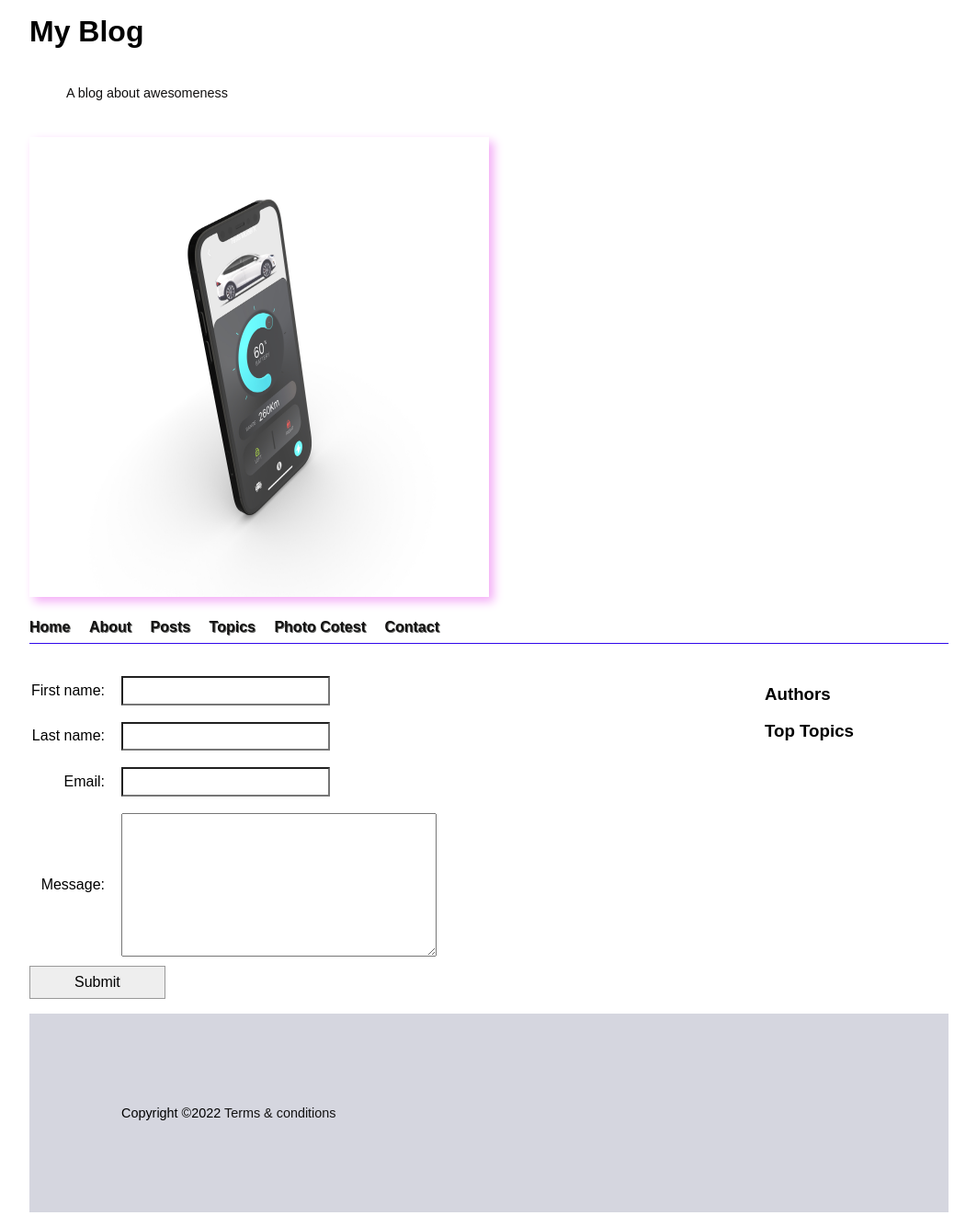
After one commit to Ranaal-suffi/mysite-rana, a Django app: page /contact/ in a window 1280 px wide. The commit adds this page. Shown: the whole page at 92% size, without its empty margins (108-1171 px from the left). Run offline with Django 4.2, Linux system fonts and the light colour scheme; data that the repository does not hold is empty; some libraries are stand-ins or nearby versions; some web fonts are replaced.

Commit message:
new version

```diff
--- a/blog/models.py
+++ b/blog/models.py
@@ -5,6 +5,7 @@ from django.utils import timezone
 from django.contrib.auth import get_user_model
 #from django.db.models import Count
 from django.urls import reverse
+from ckeditor_uploader.fields import RichTextUploadingField
 
 
 # Create your models here.
@@ -67,6 +68,11 @@ class Post(models.Model):
         unique_for_date='published', # Slug is unique for publication date
         blank = False,
     )
+    banner = models.ImageField(
+        blank=True,
+        null=True,
+        help_text='A banner image for the post'
+    )
     author = models.ForeignKey(
         settings.AUTH_USER_MODEL, #The Django auth user model
         on_delete=models.PROTECT, # Prevent posts from being deleted
@@ -84,7 +90,8 @@ class Post(models.Model):
         Topic,
         related_name='blog_posts'
     )
-    content = models.TextField()
+
+    content = RichTextUploadingField()
     published = models.DateTimeField(
         null=True,
         blank=True,
@@ -93,6 +100,7 @@ class Post(models.Model):
     created = models.DateTimeField(auto_now_add=True)  # Sets on create
     updated = models.DateTimeField(auto_now=True)  # Updates on each save
     objects = PostQuerySet.as_manager()
+
     def __str__(self):
         return str(self.title)
     def publish(self):
@@ -136,6 +144,34 @@ class Comment(models.Model):
     def __str__(self):
         return str(self.content)
 
+
+class Contact(models.Model):
+    first_name = models.CharField(max_length=50)
+    last_name = models.CharField(max_length=50)
+    email = models.EmailField()
+    message = models.TextField()
+    submitted = models.DateTimeField(
+        null=True,
+        blank=True,
+        help_text ='The date & time this artiicle was published',)
+    #submitted = models.DateTimeField(auto_now_add=True)
+
+    #class Meta:
+        #ordering = ['-submitted']
+
+    def __str__(self):
+        return f'{self.submitted.date()}: {self.email}'
+class PhotoContest(models.Model):
+    first_name = models.CharField(max_length=50)
+    last_name = models.CharField(max_length=50)
+    email = models.EmailField()
+    banner = models.ImageField(
+        blank=True,
+        null=True,
+        help_text='A banner image for the contest')
+    submitted = models.DateTimeField(auto_now_add=True)
+    def __str__(self):
+        return f'{self.submitted.date()}: {self.email}'
 class Meta:
     """Missing"""
-    ordering = ['name','-created']
+    ordering = ['name','-created','-submitted']
--- a/blog/static/blog/base.css
+++ b/blog/static/blog/base.css
@@ -1,15 +1,12 @@
 html {
-  height: 100%;
-  width: 100%; /* Use whole height of browser */
+  height: 100%; /* Use whole height of browser */
 }
 body {
-  display: grid;  /* Use CSS grid */
+  margin: 0;
+  height: 100%;
+  min-height: 100%;  /* Full height */
+  padding: 0;
   font-family: Arial, Helvetica, sans-serif;
-  grid-template-rows: auto auto 1fr auto;  /* Sticky footer */
-  margin: 0 auto;  /* Centers the page */
-  max-width: 1000px;  /* Set max width */
-  min-height: 100%;  /* Full height */
-  padding: 1rem;
 }
 body .wrapper {
   display: grid;  /* Use CSS grid */
@@ -35,7 +32,8 @@ body .wrapper {
   background: #bdfcb3;
   color: #355430;
 }
-  /*
+/*...*/
+/*
    * Style the <a> tags. Have a consistent colour for both visited
    * and unvisited links. Show underline on hover only.
    */
@@ -195,3 +193,7 @@ form .errorlist {
   padding: 0 0 0 1.5em;
   margin: 0;
 }
+p{
+  display: block;
+  margin: 0 auto;
+}
--- a/blog/templates/blog/base.html
+++ b/blog/templates/blog/base.html
@@ -33,7 +33,8 @@
                 <li><a href="{% url "about" %}">About</a></li>
                 <li><a href="{% url "post-list" %}">Posts</a></li>
                 <li><a href="{% url "topic-list"%}">Topics</a></li>
-                <li><a href="#">Contact</a></li>
+                <li><a href="{% url "photo-contest"%}">Photo Cotest</a></li>
+                <li><a href="{% url "contact" %}">Contact</a></li>
             </ul>
         </nav>
         <main id="main-content">
@@ -71,5 +72,6 @@
             <a href="{% url "terms-and-conditions" %}">Terms & conditions</a>
           </div>
         </footer>
+        </div>
     </body>
 </html>
--- /dev/null
+++ b/blog/templates/blog/contact_form.html
@@ -0,0 +1,17 @@
+{# blog/templates/blog/contact_form.html #}
+
+{% extends "blog/base.html" %}
+
+{% block page_title %}Contact{% endblock %}
+
+
+{% block main %}
+
+<form method="post">
+  {% csrf_token %}
+  <table>
+    {{ form.as_table }}
+  </table>
+  <button type="submit">Submit</button>
+</form>
+{% endblock %}
--- a/blog/templates/blog/form_example.html
+++ b/blog/templates/blog/form_example.html
@@ -3,7 +3,7 @@
 {% block main %}
 <h1>Form example</h1>
 
-<form action="" method="post" novalidate>
+<form action="" method="post"novalidate>
     {% csrf_token %}
     <table>
       {{ form.as_table }}
--- a/blog/templates/blog/post_detail.html
+++ b/blog/templates/blog/post_detail.html
@@ -12,6 +12,9 @@
     {% endfor %}
   </span>
 
-  <section class="content">{{ post.content|linebreaks }}</section>
+  <section class="content">{{ post.content|safe|linebreaks }}</section>
 </article>
+{% if post.banner %}
+    <img src="{{ post.banner.url }}" width="100%" alt="Banner image">
+  {% endif %}
 {% endblock %}
--- a/blog/templates/blog/post_preview.html
+++ b/blog/templates/blog/post_preview.html
@@ -2,7 +2,7 @@
     <h2>{{ post.title }}</h2>
     <time>{{ post.published }}</time>
     <section class="teaser">
-      {{ post.content|truncatewords:20 }}
+      {{ post.content|striptags|truncatewords:20 }}
     </section>
     <p><a href="{{ post.get_absolute_url }}">Read more &rarr; </a></p>
     </article>
--- a/blog/views.py
+++ b/blog/views.py
@@ -6,6 +6,7 @@ from django.views.generic import DetailView, ListView
 from django.views.generic.base import TemplateView
 from . import forms, models
 from django.views.generic import DetailView, FormView, ListView
+from django.views.generic import DetailView, CreateView, FormView, ListView
 from django.urls import reverse_lazy
 from django.contrib import messages
 
@@ -123,10 +124,23 @@ def form_example(request):
 
     # Return if either an invalid POST or a GET
     return render(request, 'blog/form_example.html', context={'form': form})
-class FormViewExample(FormView):
-    template_name = 'blog/form_example.html'
-    form_class = forms.ExampleSignupForm
+class ContactFormView(CreateView):
+    model = models.Contact
     success_url = reverse_lazy('home')
+    fields = [
+        'first_name',
+        'last_name',
+        'email',
+        'message',
+    ]
+
+    def form_valid(self, form):
+        messages.add_message(
+            self.request,
+            messages.SUCCESS,
+            'Thank you! Your message has been sent.'
+        )
+        return super().form_valid(form)
 
 class FormViewExample(FormView):
     template_name = 'blog/form_example.html'
@@ -142,3 +156,22 @@ class FormViewExample(FormView):
         )
         # Continue with default behaviour
         return super().form_valid(form)
+
+class PhotoContestView(CreateView):
+    model = models.PhotoContest
+    template_name = 'blog/photocontest_form.html'
+    success_url = reverse_lazy('home')
+    fields = [
+        'first_name',
+        'last_name',
+        'email',
+        #'A banner image for the post',
+    ]
+
+    def form_valid(self, form):
+        messages.add_message(
+            self.request,
+            messages.SUCCESS,
+            'Thank you! Your photo has been submitted.'
+        )
+        return super().form_valid(form)
--- a/mysite/urls.py
+++ b/mysite/urls.py
@@ -15,6 +15,9 @@ Including another URLconf
 """
 from django.contrib import admin
 from django.urls import path
+from django.conf import settings
+from django.conf.urls.static import static
+from django.urls import include, path
 
 #from . import views
 from blog import views  # Import the blog views
@@ -45,7 +48,11 @@ urlpatterns = [
         views.FormViewExample.as_view(),
         name='formview-example'
     ),
-]
+
+    path('contact/', views.ContactFormView.as_view(), name='contact'),
+    path('photo-contest', views.PhotoContestView.as_view(), name='photo-contest'),
+    path('ckeditor/', include('ckeditor_uploader.urls')),
+]+ static(settings.MEDIA_URL, document_root=settings.MEDIA_ROOT)
 
 
 #urlpatterns = [
```
Also changed, not shown: blog/admin.py (+25 -0 lines), blog/forms.py (+13 -0 lines), blog/templates/blog/photocontest_form.html (added, +27 -0 lines), mysite/settings.py (+10 -1 lines), blog/migrations/0014_contact.py (added), blog/migrations/0015_post_banner.py (added), blog/migrations/0016_alter_post_content.py (added), blog/migrations/0017_photocontest.py (added), blog/migrations/0018_remove_photocontest_published_photocontest_submitted_and_more.py (added), media/uploads/2022/11/28/hand.png (added).
